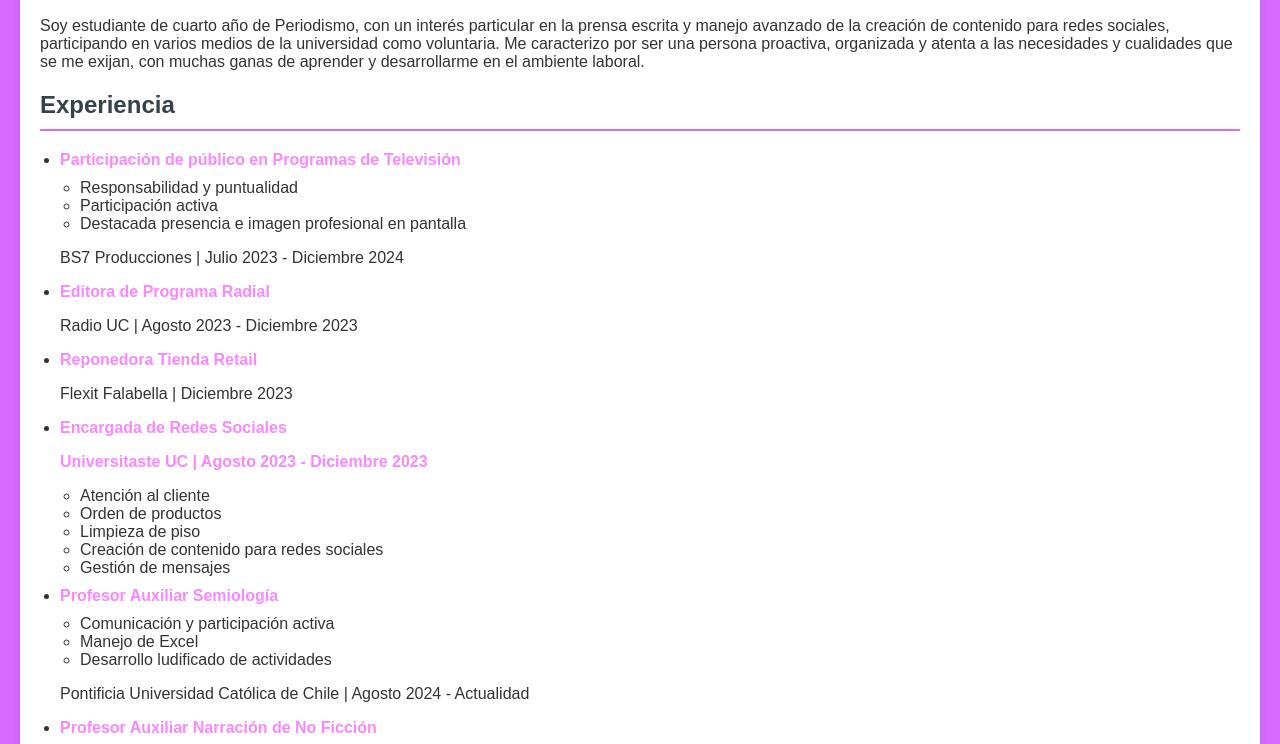
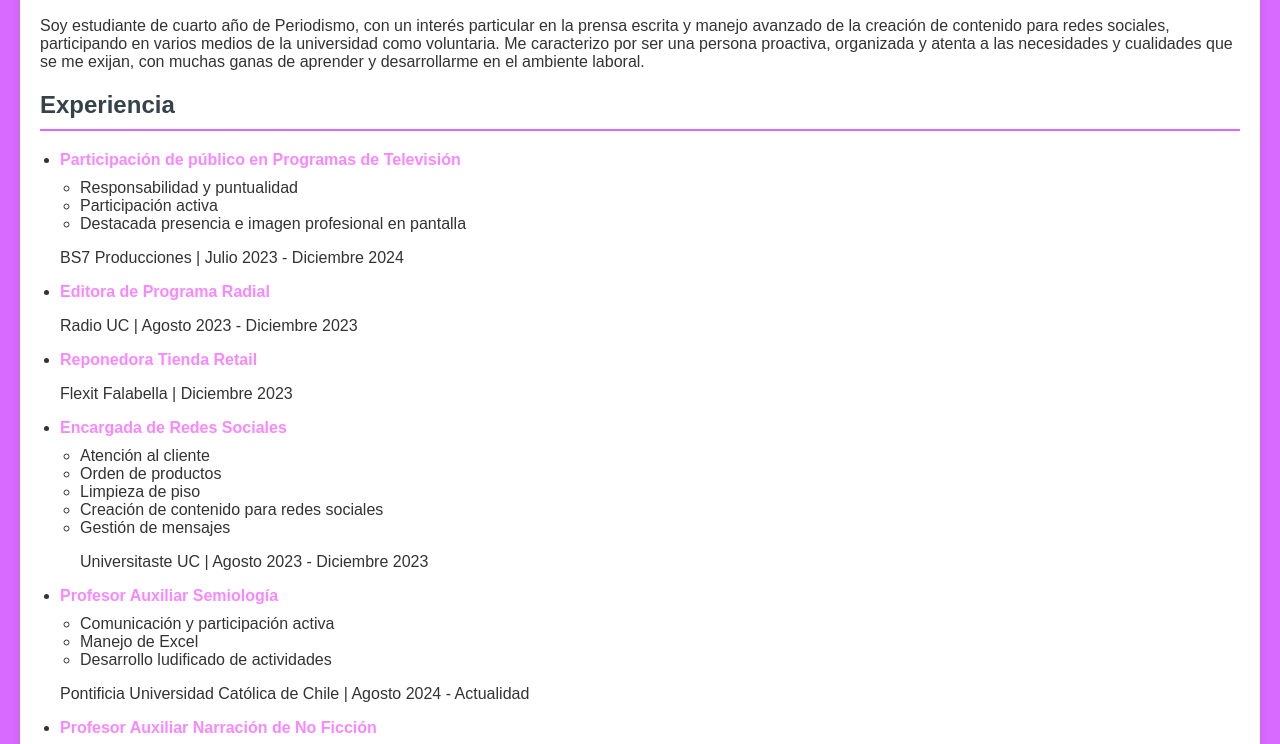
Before and after one commit to aortegd/tareas_com208, a plain HTML site: page docs/index.html in a window 1280 px wide. Shown: the part 431-1175 px from the top of the page. Drawn offline with Linux system fonts and the light colour scheme.

Commit message:
Update index.html

```diff
--- a/docs/index.html
+++ b/docs/index.html
@@ -50,13 +50,13 @@
                     <p class>Flexit Falabella | Diciembre 2023</p>
              </li>
               <li><strong class="empresa">Encargada de Redes Sociales</strong>
-                <p class="empresa">Universitaste UC | Agosto 2023 - Diciembre 2023</p>
                  <ul>
                      <li>Atención al cliente</li>
                      <li>Orden de productos</li>
                      <li>Limpieza de piso</li>
                      <li>Creación de contenido para redes sociales</li>
                      <li>Gestión de mensajes</li>
+                 <p class>Universitaste UC | Agosto 2023 - Diciembre 2023</p>
                  </ul>
              </li>
              <li><strong class="empresa">Profesor Auxiliar Semiología</strong>
```
